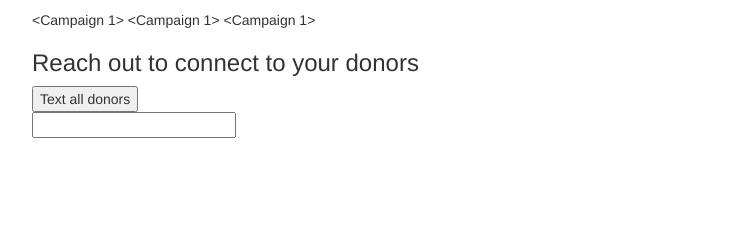
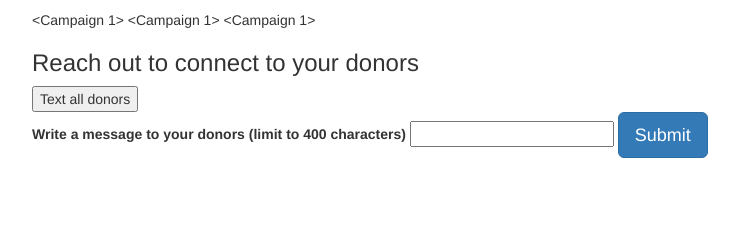
Before and after one commit to michelelee/meddr, a Flask app: template templates/org_landing.html in a window 1280 px wide. Shown: the part 132-372 px from the top of the page, without its empty margins (38-777 px from the left). Run offline with Flask 2, Linux system fonts and the light colour scheme; the template is opened without the code that fills it: values that come from a table or form of the project are taken from there, others are empty; data comes from the database, SQL or seed files in the repository; some libraries are stand-ins or nearby versions.

Commit message:
message functionality

```diff
--- a/templates/org_landing.html
+++ b/templates/org_landing.html
@@ -12,17 +12,20 @@
 <h3>Reach out to connect to your donors</h3>
 
 <button type="button" id="onclick">Text all donors</button>
+<div id="dialog" title="Message to Donors">
 
 <form method="post" action="message_input">
-	<label>
-		<input type="text" name="message">
+	<label>Write a message to your donors (limit to 400 characters)
+		<input type="text" name="message" maxlength="400">
 	</label>
+	<input type="submit" class="btn btn-primary btn-lg" value="Submit">
 </form>
 
+</div>
 <script type="text/javascript">
-
-	$("#onclick").click(function() {
-		$("#writemessage").css("display", "block");
-	});
+$("#dialog").dialog({ autoOpen: false});
+$("#opener").click(function() {
+	$("#dialog").dialog("open");
+});
 </script>
 {% endblock %}
```
Also changed, not shown: 1 other file.
